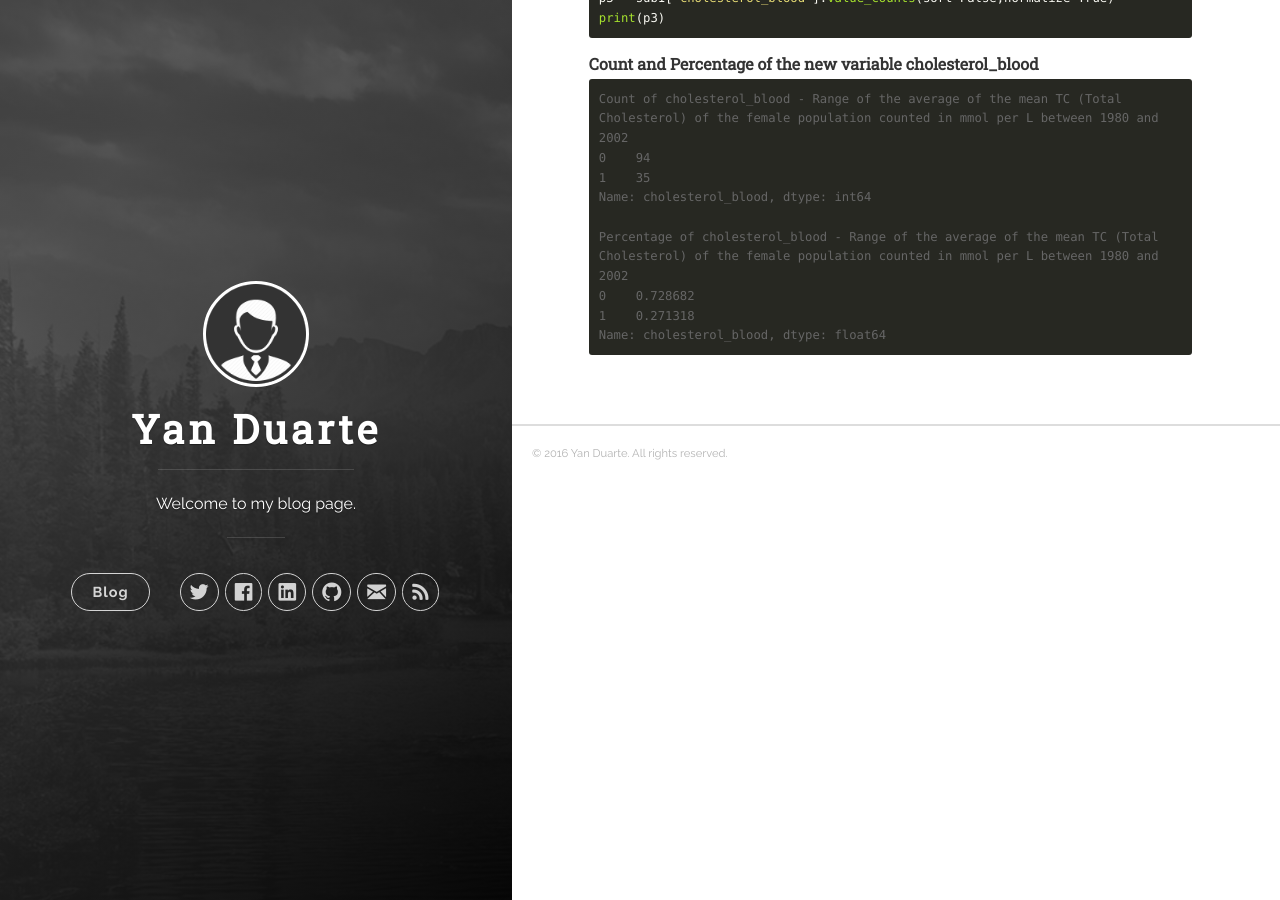
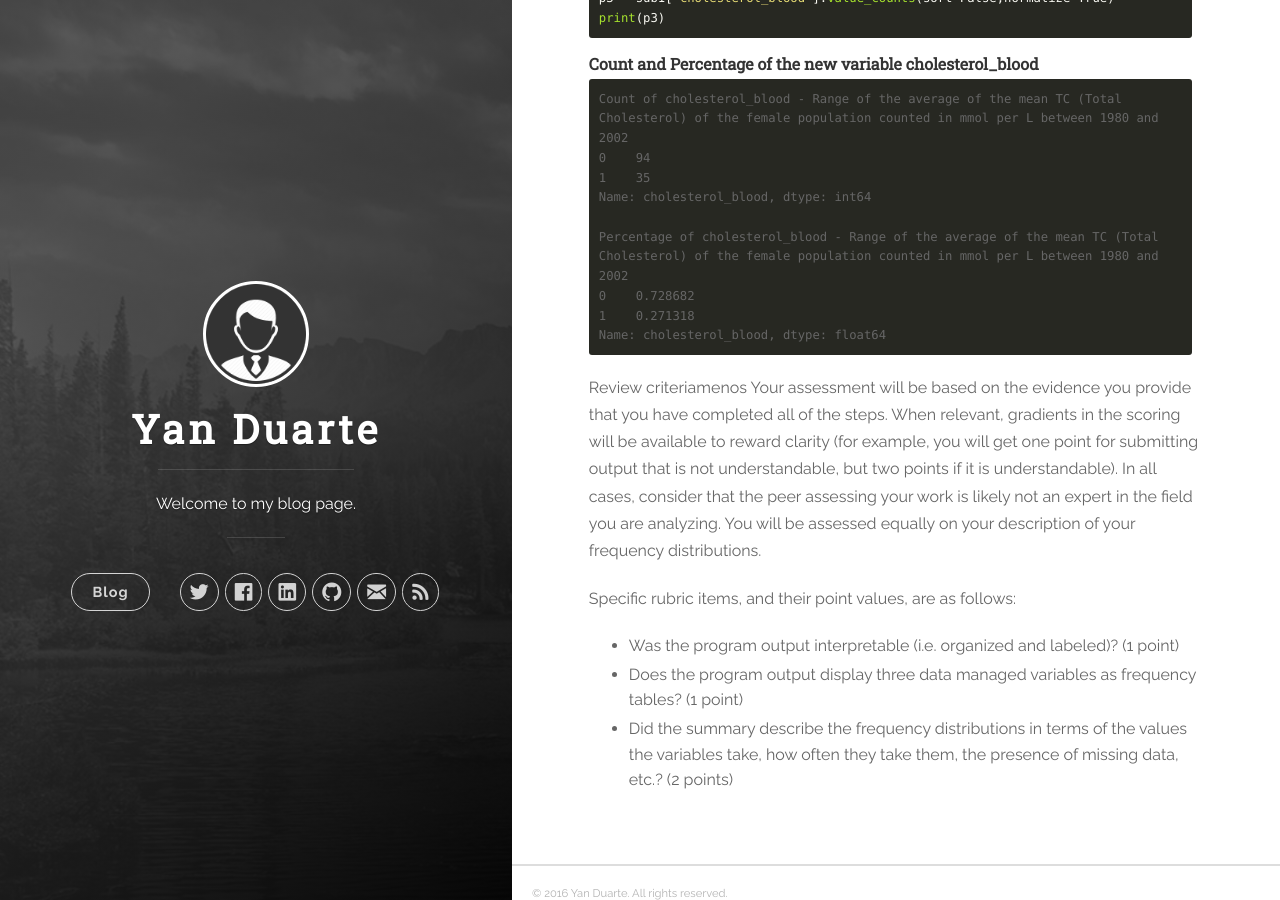
Before and after one commit to yan-duarte/yan-duarte.github.io, a Jekyll site: the page built from _posts/2016-07-11-Assignment3.md, in a window 1280 px wide and 900 px high, scrolled down 4323 px. Built offline with Jekyll 4.4.1, drawn with Linux system fonts in a browser that asks for light colours; nearby versions of some CDN libraries.

Commit message:
Updated 2016-07-11-Assignment3.md

````diff
--- a/_posts/2016-07-11-Assignment3.md
+++ b/_posts/2016-07-11-Assignment3.md
@@ -171,6 +171,15 @@ Percentage of cholesterol_blood - Range of the average of the mean TC (Total Cho
 Name: cholesterol_blood, dtype: float64
 ```
 
+Review criteriamenos
+Your assessment will be based on the evidence you provide that you have completed all of the steps. When relevant, gradients in the scoring will be available to reward clarity (for example, you will get one point for submitting output that is not understandable, but two points if it is understandable). In all cases, consider that the peer assessing your work is likely not an expert in the field you are analyzing. You will be assessed equally on your description of your frequency distributions.
+
+Specific rubric items, and their point values, are as follows:
+
+  - Was the program output interpretable (i.e. organized and labeled)? (1 point)
+  - Does the program output display three data managed variables as frequency tables? (1 point)
+  - Did the summary describe the frequency distributions in terms of the values the variables take, how often they take them, the presence of missing data, etc.? (2 points)
+
 
 [ref1]: http://dailyburn.com/life/health/daily-sugar-intake-infographic/
 
````
